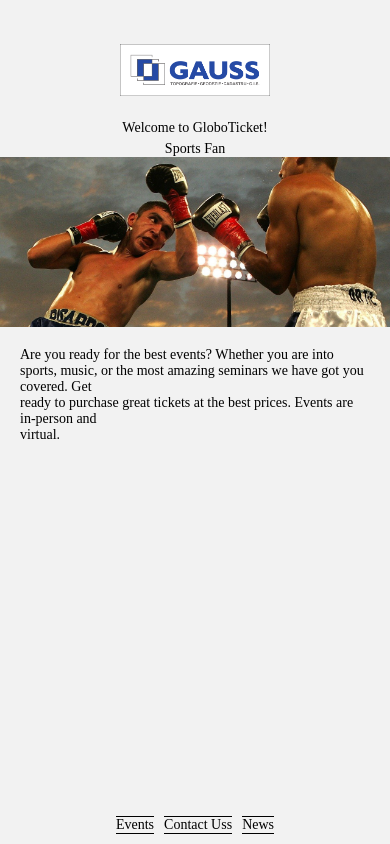
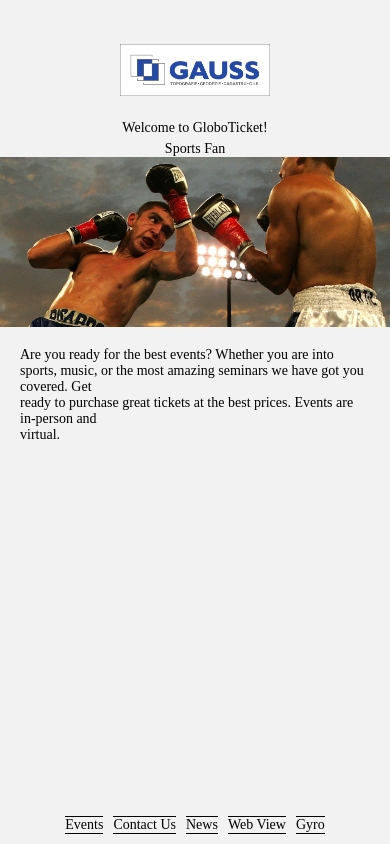
Before and after one commit to mihaiMoise/global_ticket, a React Native app: screen / in a window 390 px wide. Built offline with nearby package versions, Linux system fonts and the light colour scheme.

Commit message:
Adaugare webview Adugare componenta Gyro

```diff
--- a/App.tsx
+++ b/App.tsx
@@ -8,6 +8,8 @@ import Tickets from './Tickets';
 import Contact from './Contact';
 import TicketPurchase from './TicketPurchased';
 import News from './News';
+import WebViewComponent from './WebView';
+import Gyro from './Gyro';
 
 const Stack = createStackNavigator();
 
@@ -60,6 +62,26 @@ function App(): JSX.Element {
                 headerTitle: 'Latest News'
               }}
             />
+
+            <Stack.Screen
+              name='WebView'
+              component={WebViewComponent}
+              options={{
+                headerTitleAlign: 'center',
+                headerTitleStyle: {fontFamily: 'Ubuntu-Regular'},
+                headerTitle: 'Web View'
+              }}
+            />
+
+              <Stack.Screen
+                name='Gyro'
+                component={Gyro}
+                options={{
+                  headerTitleAlign: 'center',
+                  headerTitleStyle: {fontFamily: 'Ubuntu-Regular'},
+                  headerTitle: 'Gyro'
+                }}
+            />
         </Stack.Navigator>
       </NavigationContainer>
     </>
--- /dev/null
+++ b/Gyro.js
@@ -0,0 +1,82 @@
+import React, { useState, useEffect } from 'react';
+import { StyleSheet, Text, TouchableOpacity, View } from 'react-native';
+import { Gyroscope } from 'expo-sensors';
+
+export default function Gyro() {
+  const [{ x, y, z }, setData] = useState({
+    x: 0,
+    y: 0,
+    z: 0,
+  });
+  const [subscription, setSubscription] = useState(null);
+
+  const _slow = () => Gyroscope.setUpdateInterval(1000);
+  const _fast = () => Gyroscope.setUpdateInterval(16);
+
+  const _subscribe = () => {
+    setSubscription(
+      Gyroscope.addListener(gyroscopeData => {
+        setData(gyroscopeData);
+      })
+    );
+  };
+
+  const _unsubscribe = () => {
+    subscription && subscription.remove();
+    setSubscription(null);
+  };
+
+  useEffect(() => {
+    _subscribe();
+    return () => _unsubscribe();
+  }, []);
+
+  return (
+    <View style={styles.container}>
+      <Text style={styles.text}>Gyroscope:</Text>
+      <Text style={styles.text}>x: {x}</Text>
+      <Text style={styles.text}>y: {y}</Text>
+      <Text style={styles.text}>z: {z}</Text>
+      <View style={styles.buttonContainer}>
+        <TouchableOpacity onPress={subscription ? _unsubscribe : _subscribe} style={styles.button}>
+          <Text>{subscription ? 'On' : 'Off'}</Text>
+        </TouchableOpacity>
+        <TouchableOpacity onPress={_slow} style={[styles.button, styles.middleButton]}>
+          <Text>Slow</Text>
+        </TouchableOpacity>
+        <TouchableOpacity onPress={_fast} style={styles.button}>
+          <Text>Fast</Text>
+        </TouchableOpacity>
+      </View>
+    </View>
+  );
+}
+
+
+const styles = StyleSheet.create({
+  container: {
+    flex: 1,
+    justifyContent: 'center',
+    paddingHorizontal: 10,
+  },
+  text: {
+    textAlign: 'center',
+  },
+  buttonContainer: {
+    flexDirection: 'row',
+    alignItems: 'stretch',
+    marginTop: 15,
+  },
+  button: {
+    flex: 1,
+    justifyContent: 'center',
+    alignItems: 'center',
+    backgroundColor: '#eee',
+    padding: 10,
+  },
+  middleButton: {
+    borderLeftWidth: 1,
+    borderRightWidth: 1,
+    borderColor: '#ccc',
+  },
+});
--- a/Menu.js
+++ b/Menu.js
@@ -19,7 +19,7 @@ const Menu = () => {
                 onPress={() => navigation.navigate('Contact')}
                 style={styles.button}
             >
-                <Text style={styles.buttontext}>Contact Uss</Text>
+                <Text style={styles.buttontext}>Contact Us</Text>
             </TouchableOpacity>
 
             <TouchableOpacity
@@ -27,6 +27,19 @@ const Menu = () => {
                 style={styles.button}
             >
                 <Text style={styles.buttontext}>News</Text>
+            </TouchableOpacity>
+
+            <TouchableOpacity
+                onPress={() => navigation.navigate('WebView')}
+                style={styles.button}
+            >
+                <Text style={styles.buttontext}>Web View</Text>
+            </TouchableOpacity>
+            <TouchableOpacity
+                onPress={() => navigation.navigate('Gyro')}
+                style={styles.button}
+            >
+                <Text style={styles.buttontext}>Gyro</Text>
             </TouchableOpacity>
         </View>
     );
--- /dev/null
+++ b/WebView.js
@@ -0,0 +1,57 @@
+import React, { useEffect, useState, useRef } from 'react';
+import {WebView} from 'react-native-webview'
+import { StyleSheet, View,TouchableOpacity, Text} from 'react-native';
+
+
+
+const WebViewComponent = () => {
+
+    const webViewRef = useRef();
+
+    const handleLoadEnd = () => {
+       /* props.navigation.addListener('focus', () => {
+          webViewRef.current.injectJavascript('console.log("Hello World")');
+        });*/
+      }
+
+    sendMessageToSite = () => {
+        webViewRef.current.postMessage("Hello from RN");
+    }
+
+    return (
+        <>
+            <TouchableOpacity
+                onPress={() => sendMessageToSite()}
+                style={styles.button}
+             >
+                <Text style={styles.buttontext}>News</Text>
+            </TouchableOpacity>
+            <WebView
+                    ref={webViewRef}
+                    renderToHardwareTextureAndroid={true}
+                    originWhitelist={['*']}
+                    source={{ uri: 'https://vps.gauss.ro/REACT_NATIVE/COMBINA/' }}
+                    style={{ marginTop: 20 }} />
+        </>
+      );
+}
+
+
+
+const styles = StyleSheet.create({
+    container: {
+        paddingTop: 20
+    },
+    storylist: {
+        paddingBottom: 20
+    },
+    thumb: {
+        height: 100,
+        width: '100%'
+    },
+    storytext: {
+        padding: 10
+    }
+});
+
+export default WebViewComponent;
--- a/app.json
+++ b/app.json
@@ -1,4 +1,3 @@
 {
-  "name": "GloboTicket",
-  "displayName": "GloboTicket"
+  "name": "GloboTicket"
 }
--- a/index.js
+++ b/index.js
@@ -6,4 +6,4 @@ import {AppRegistry} from 'react-native';
 import App from './App';
 import {name as appName} from './app.json';
 
-AppRegistry.registerComponent(appName, () => App);
+AppRegistry.registerComponent('main', () => App);
```
Also changed, not shown: package.json (+12 -6 lines), 2 other files (tests, documents, lock files or other folders).
